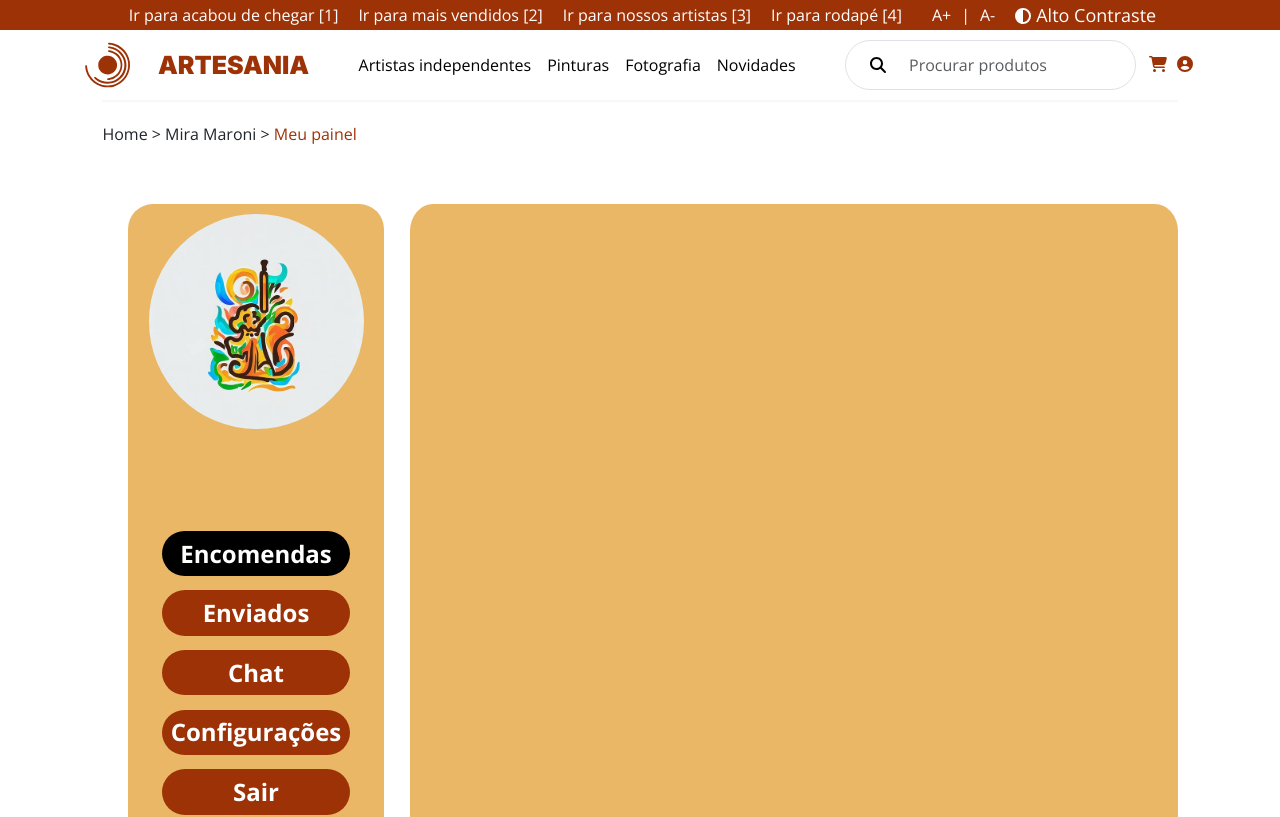
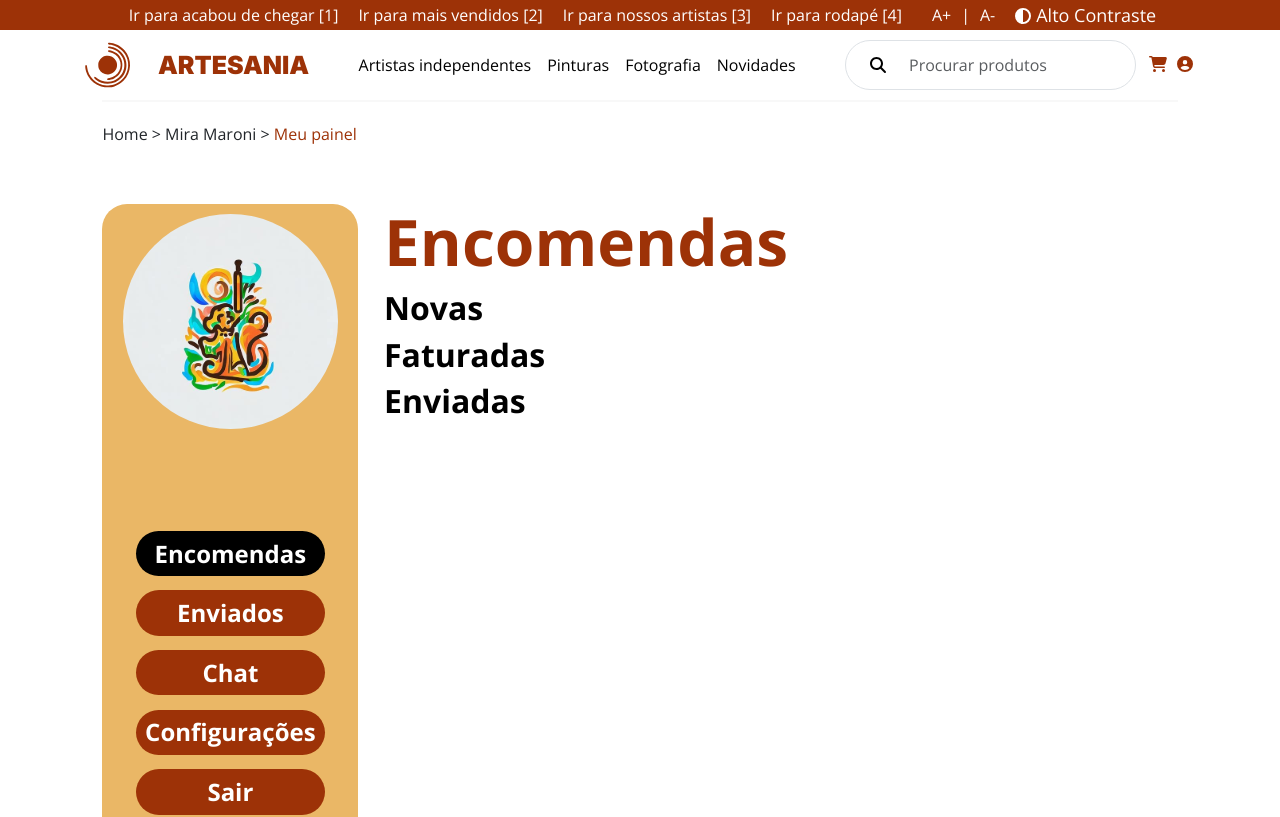
Before and after one commit to ivpinheiro/artesania, a Vue app: page /dashboard in a window 1280 px wide. Shown: the top 817 px of the page. Built offline with nearby package versions, Linux system fonts and the light colour scheme; no server answers.

Commit message:
add second section of dashboard page

```diff
--- a/src/components/MyDashboardGroup.vue
+++ b/src/components/MyDashboardGroup.vue
@@ -17,7 +17,10 @@
             </div>
         </div>
         <div class="secondSection">
-
+            <h1 class="title">Encomendas</h1>
+            <h2 class="subtitle">Novas</h2>
+            <h2 class="subtitle">Faturadas</h2>
+            <h2 class="subtitle">Enviadas</h2>
         </div>
 
     </div>
@@ -64,6 +67,17 @@ export default {
 .highlight{
     color: #9D3207;
 }
+.title{
+    color: #9D3207;
+    font-size: 64px;
+    font-weight: 700;
+}
+
+.subtitle{
+    color: #000;
+    font-size: 32px;
+    font-weight: 700;
+}
 
 .circle{
     display: flex;
@@ -82,7 +96,7 @@ export default {
     width: 20%;
     padding: 10px 10px 10px 10px;
     overflow: hidden;
-    margin: 3% 0% 3% 10%;
+    margin: 3% 0% 3% 8%;
     border-radius: 25px;
     @media (max-width: 1060px) {
         width: 100%;
@@ -91,7 +105,7 @@ export default {
 }
 
 .secondSection{
-    background-color: #EAB766;
+    background-color: #fff;
     height: 900px;
     width: 60%;
     margin: 3% 2%;
```
